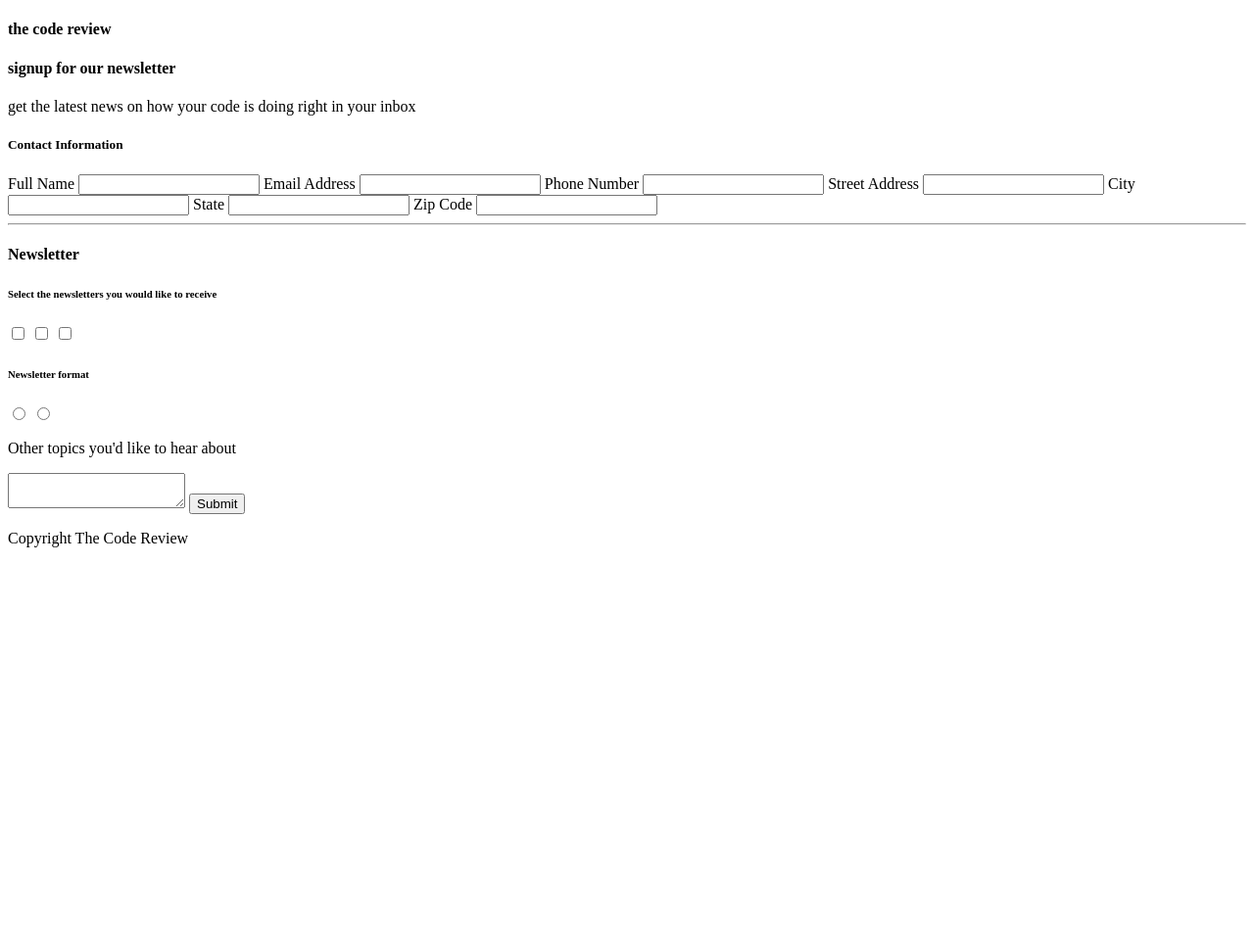
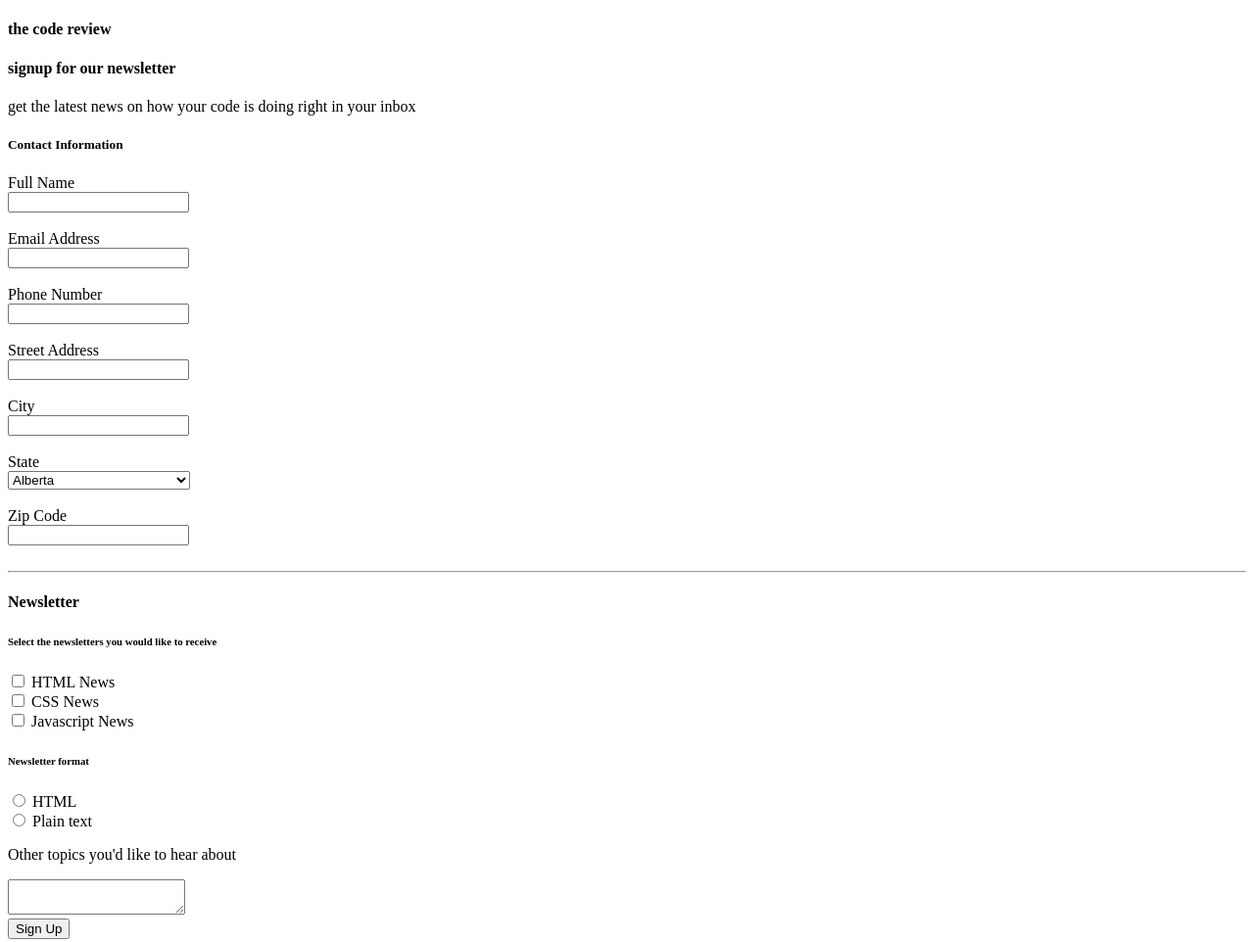
Before and after one commit to poojahirekhan/An-Online-Registration-Form, a plain HTML site: page An-Online-Registration-Form/index.html in a window 1280 px wide. Shown: the top 962 px of the page at 98% size. Before the commit the page ends 800 px from the top, so only its background shows below. Drawn offline with Linux system fonts and the light colour scheme.

Commit message:
added input type attributes

```diff
--- a/An-Online-Registration-Form/index.html
+++ b/An-Online-Registration-Form/index.html
@@ -18,34 +18,55 @@
 <main>
 <h5>Contact Information</h5>
 <form>
-<lable>Full Name</lable>
-<input type="text">
-<lable>Email Address</lable>
-<input type="text">
-<lable>Phone Number</lable>
-<input type="text">
-<lable>Street Address</lable>
-<input type="text">
-<lable>City</lable>
-<input type="text">
-<lable>State</lable>
-<input type="text">
-<lable>Zip Code</lable>
-<input type="text">
+<lable for="fname">Full Name</lable><br>
+<input type="text" id="fname" name="" value="" required><br><br>
+<lable for="email">Email Address</lable><br>
+<input type="text" id="email" name="" value="" required><br><br>
+<lable for="tel">Phone Number</lable><br>
+<input type="text" id="tel" name="" value=""><br><br>
+<lable for="address">Street Address</lable><br>
+<input type="text" id="address" name="" value=""><br><br>
+<lable for="city">City</lable><br>
+<input type="text" id="city" name="" value=""><br><br>
+<lable for="state">State</lable><br>
+<select id="state" name="">
+    <option value="Alberta">Alberta</option>
+    <option value="British">British columbia</option>
+    <option value="Manitoba">Manitoba</option>
+    <option value="Newbrunswick">New brunswick</option>
+    <option value="Newfoundland">Newfoundland and labrador</option>
+    <option value="Northwest">Northwest territories</option>
+    <option value="Nova">Nova scotia</option>
+    <option value="Nunavut">Nunavut</option>
+    <option value="Onatrio">Onatrio</option>
+    <option value="Prince">Prince Edward Island</option>
+    <option value="Quebec">Quebec</option>
+    <option value="Saskatchewan">Saskatchewan</option>
+    <option value="Yukon">Yukon</option><br>
+</select>
+<br><br>
+<lable for="zcode">Zip Code</lable><br>
+<input type="text" id="zcode" name="" value=""><br><br>
 <hr>
 
 <h4>Newsletter</h4>
 <h6>Select the newsletters you would like to receive</h6>
-<input type="checkbox">
-<input type="checkbox">
-<input type="checkbox">
+
+<input type="checkbox" id="news" name="" value="">
+<lable for="news">HTML News</lable><br>
+
+<input type="checkbox" id="news" name="" value="">
+<lable for="news">CSS News</lable><br>
+<input type="checkbox" id="news" name="" value="">
+<lable for="news">Javascript News</lable><br>
 <h6>Newsletter format</h6>
-<input type="radio">
-<input type="radio">
+<input type="radio" id="format" name="" value="">
+<lable for="format">HTML</lable><br>
+<input type="radio" id="format" name="" value="">
+<lable for="format">Plain text</lable><br>
 <p>Other topics you'd like to hear about</p>
-<textarea></textarea>
-
-<input type="submit">
+<textarea></textarea><br>
+<input type="submit" value="Sign Up">
 </main>
 </form>
 
```
